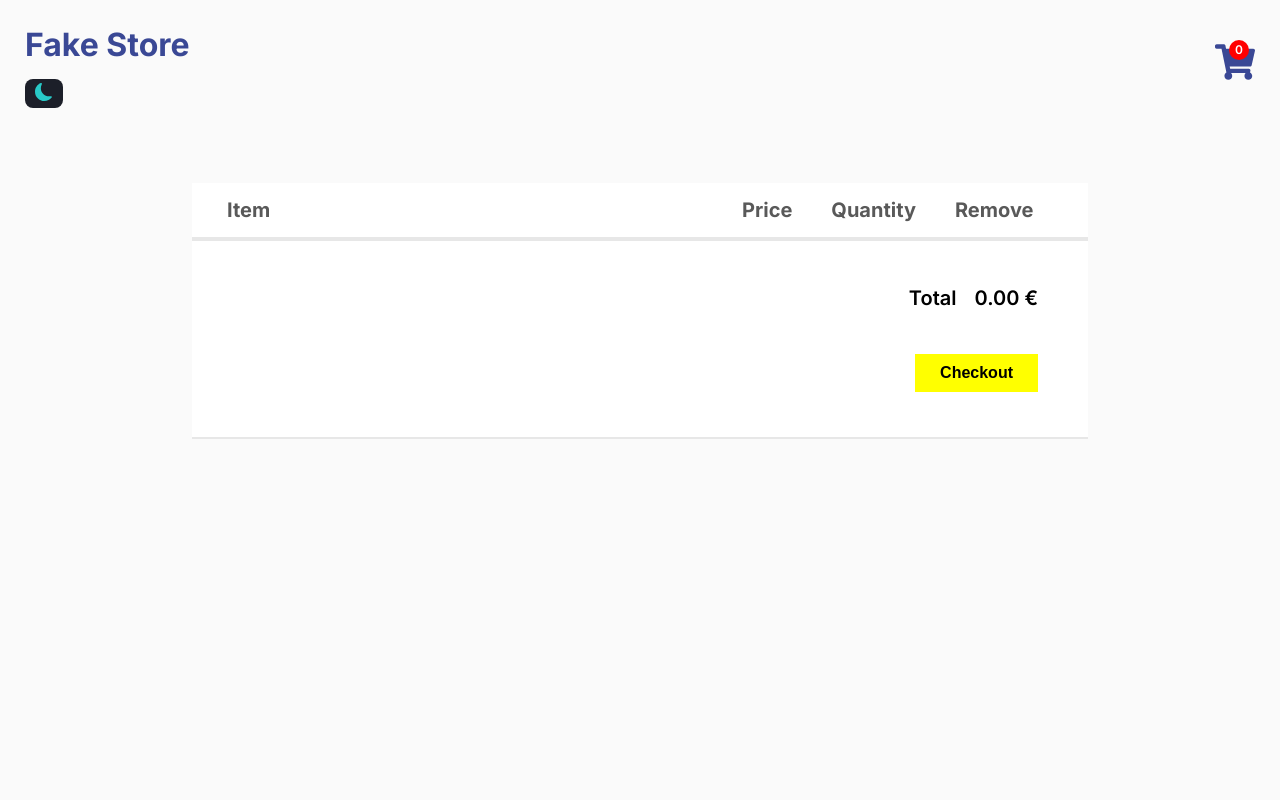
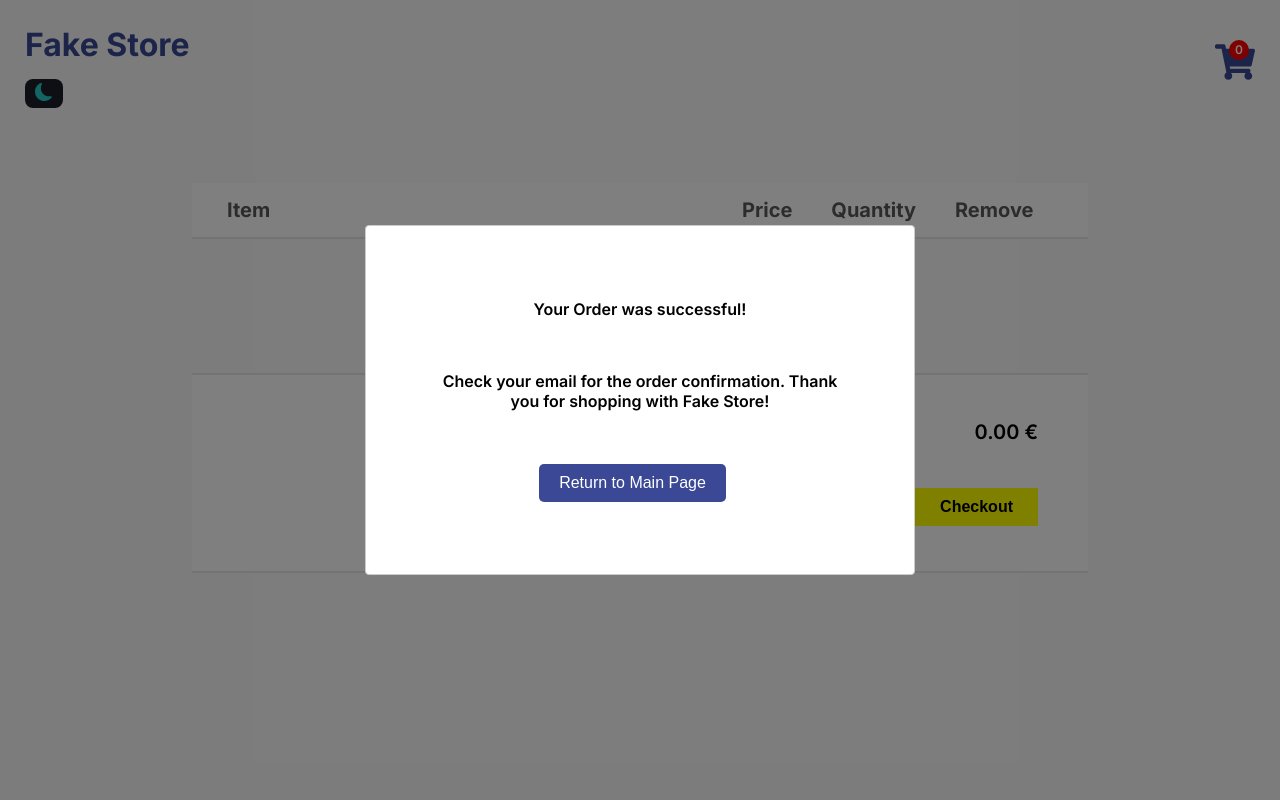
Before and after one commit to nhahn92/fake-store, a React (Vite) app: page /checkout in a window 1280 px wide. Both pictures are taken after a click on the button "Checkout". Shown: the top 800 px of the page. Built offline with nearby package versions, Linux system fonts and the light colour scheme.

Commit message:
Moved some code to CheckoutCard component

```diff
--- a/src/pages/Checkout/Checkout.css
+++ b/src/pages/Checkout/Checkout.css
@@ -5,8 +5,7 @@
 
     background-color: var(--light-gray);
     font-family: 'Inter', sans-serif;
-    height: 100vh;
-    width: 100%;
+    min-height: 100vh;
 }
 
 .checkout-container-dark {
@@ -27,53 +26,9 @@
     width: 70vw;
 }
 
-.checkout-contents-container {
-    display: flex;
-    justify-content: space-between;
-
-    background-color: var(--white);
-    padding: 35px;
-    width: 70vw;
-}
-
-.checkout-contents-left {
-    display: flex;
-    align-items: center;
-
-    width: 60%;
-}
-
-.checkout-contents-right {
-    display: flex;
-    align-items: center;
-    justify-content: space-around;
-
-    width: 40%;
-}
-
-.checkout-contents-left img {
-    width: 130px;
-}
-
-.checkout-product-title {
-    font-weight: 600;
-    margin: 0 80px;
-    width: 100%;
-}
-
-.checkout-product-price, .checkout-product-quantity, .checkout-trashcan-icon {
-    text-align: center;
-    width: 100px;
-}
-
-.checkout-trashcan-icon {
-    color: var(--dark-blue);
-    cursor: pointer;
-    font-size: 30px;
-}
-
-.checkout-trashcan-icon:hover {
-    color: var(--red);
+.empty-cart-message {
+    font-size: 20px;
+    padding: 55px;
 }
 
 .checkout-footer-container {
@@ -96,7 +51,7 @@
 
     height: 100%;
     padding-right: 50px;
-    width: 20%;
+    width: 250px;
 }
 
 .checkout-footer-contents-container div {
@@ -132,7 +87,14 @@
     color: var(--light-gray);
 }
 
-.checkout-dark img {
-    border: 2px solid rgba(58, 72, 149, 0.4);
-    padding: 5px;
+.checkout-modal-container {
+    display: flex;
+    align-items: center;
+    flex-direction: column;
+    justify-content: space-evenly;
+
+    font-weight: 600;
+    height: 100%;
+    padding: 0 55px;
+    text-align: center;
 }
--- a/src/pages/Checkout/Checkout.jsx
+++ b/src/pages/Checkout/Checkout.jsx
@@ -1,17 +1,41 @@
-import React, { useState, useEffect, useContext } from 'react'
+import React, { useContext } from 'react'
 import './Checkout.css'
 import { ThemeContext } from '../../contexts/ThemeContext'
 import { CartContext } from '../../contexts/CartContext'
-import { FaTrashAlt } from 'react-icons/fa'
 import { Link } from 'react-router-dom'
+import Modal from 'react-modal'
+import CheckoutCard from '../../components/CheckoutCard/CheckoutCard'
+
+// Modal from react-modal
+const customStyles = {
+  content: {
+    top: '50%',
+    left: '50%',
+    right: 'auto',
+    bottom: 'auto',
+    marginRight: '-50%',
+    transform: 'translate(-50%, -50%)',
+    fontFamily: 'Inter, sans-serif',
+    height: '350px',
+    width: '550px'
+  },
+  overlay: {
+    backgroundColor: 'rgba(0, 0, 0, 0.5)'
+  }
+};
+
+// Make sure to bind Modal to your appElement (https://reactcommunity.org/react-modal/accessibility/)
+Modal.setAppElement(document.getElementById('root'));
 
 function Checkout() {
   // Change to use global state
   // Note: {} not []
   const {darkMode} = useContext(ThemeContext)
 
-  const {cart, removeProduct} = useContext(CartContext)
-  console.log(cart)
+  const {cart} = useContext(CartContext)
+
+  // Create state to control Modal
+  const [isOpen, setIsOpen] = React.useState(false)
 
   // Find the total price of cart contents
   let total = 0;
@@ -30,23 +54,12 @@ function Checkout() {
         </div>
       </div>
       {
-        cart.map(function(item) {
-          return (
-            <>
-              <div className={darkMode?"checkout-contents-container checkout-dark" : "checkout-contents-container"}>
-                <div className="checkout-contents-left">
-                  <img src={item?.image} />
-                  <Link to={`/details/${item.id}`}><p className="checkout-product-title">{item?.title}</p></Link>
-                </div>
-                <div className="checkout-contents-right">
-                  <p className="checkout-product-price">{item?.price} €</p>
-                  <p className="checkout-product-quantity">1</p>
-                  <FaTrashAlt className="checkout-trashcan-icon" onClick={() => removeProduct(item?.id)} />
-                </div>
-              </div>
-            </>
-          )
-        })
+        cart.length > 0?
+        cart.map(item => <CheckoutCard
+            key={item.id}
+            product={item} />)
+        :
+        <p className="empty-cart-message">There are no items in your cart yet.</p>
       }
       <div className={darkMode?"checkout-footer-container checkout-dark" : "checkout-footer-container"}>
         <div className="checkout-footer-contents-container">
@@ -54,7 +67,19 @@ function Checkout() {
             <p>Total</p>
             <p>{total.toFixed(2)} €</p>
           </div>
-          <button className="checkout-button">Checkout</button>
+          <button className="checkout-button" onClick={() => setIsOpen(true)}>Checkout</button>
+          <Modal
+            isOpen={isOpen}
+            onRequestClose={() => setIsOpen(false)}
+            style={customStyles}
+            contentLabel="Contact Us Modal"
+          >
+            <div className="checkout-modal-container">
+              <p>Your Order was successful!</p>
+              <p>Check your email for the order confirmation. Thank you for shopping with Fake Store!</p>
+              <Link to="/"><button className="modal-button">Return to Main Page</button></Link>
+            </div>
+          </Modal>
         </div>
       </div>
     </div>
```
